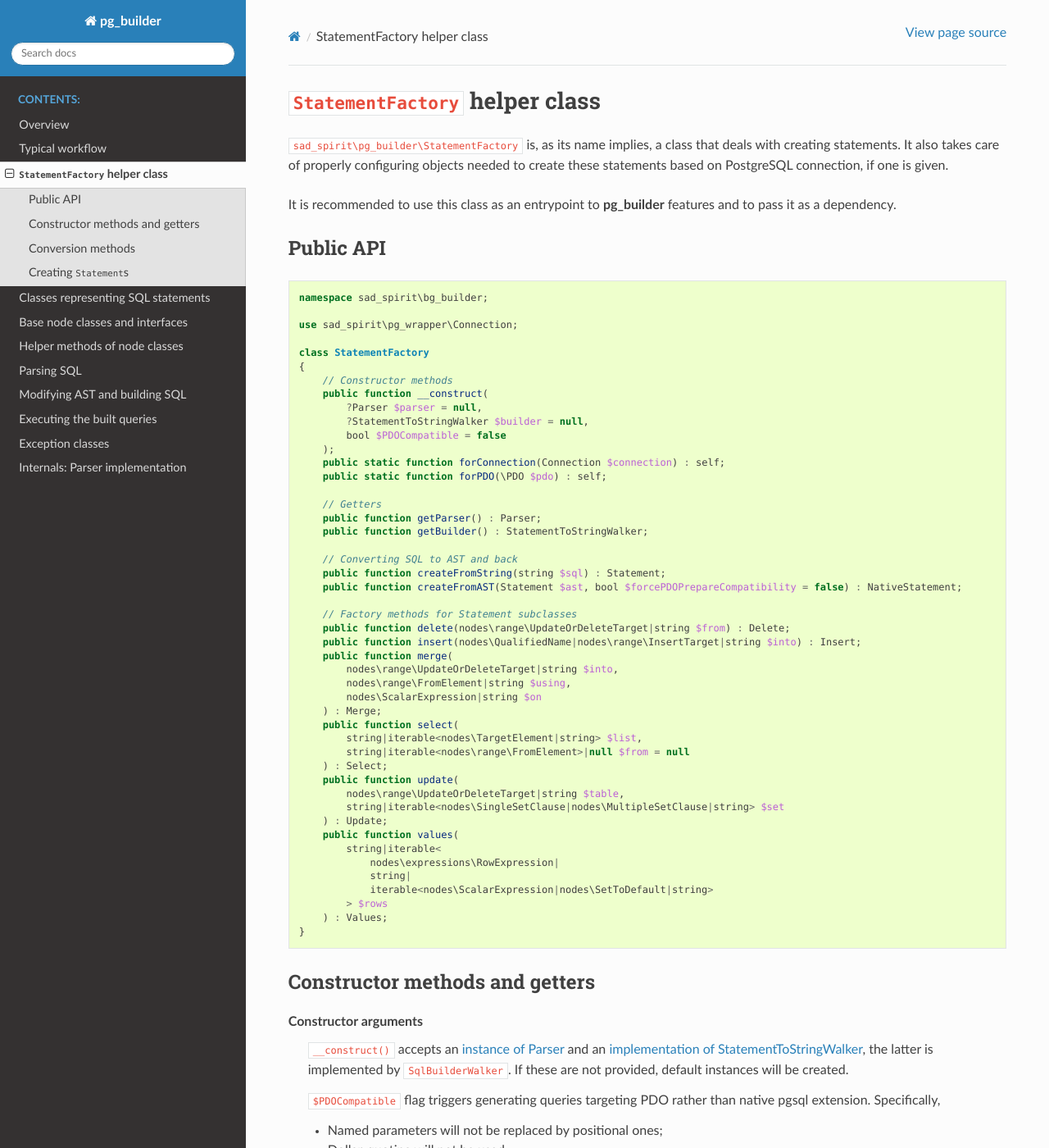
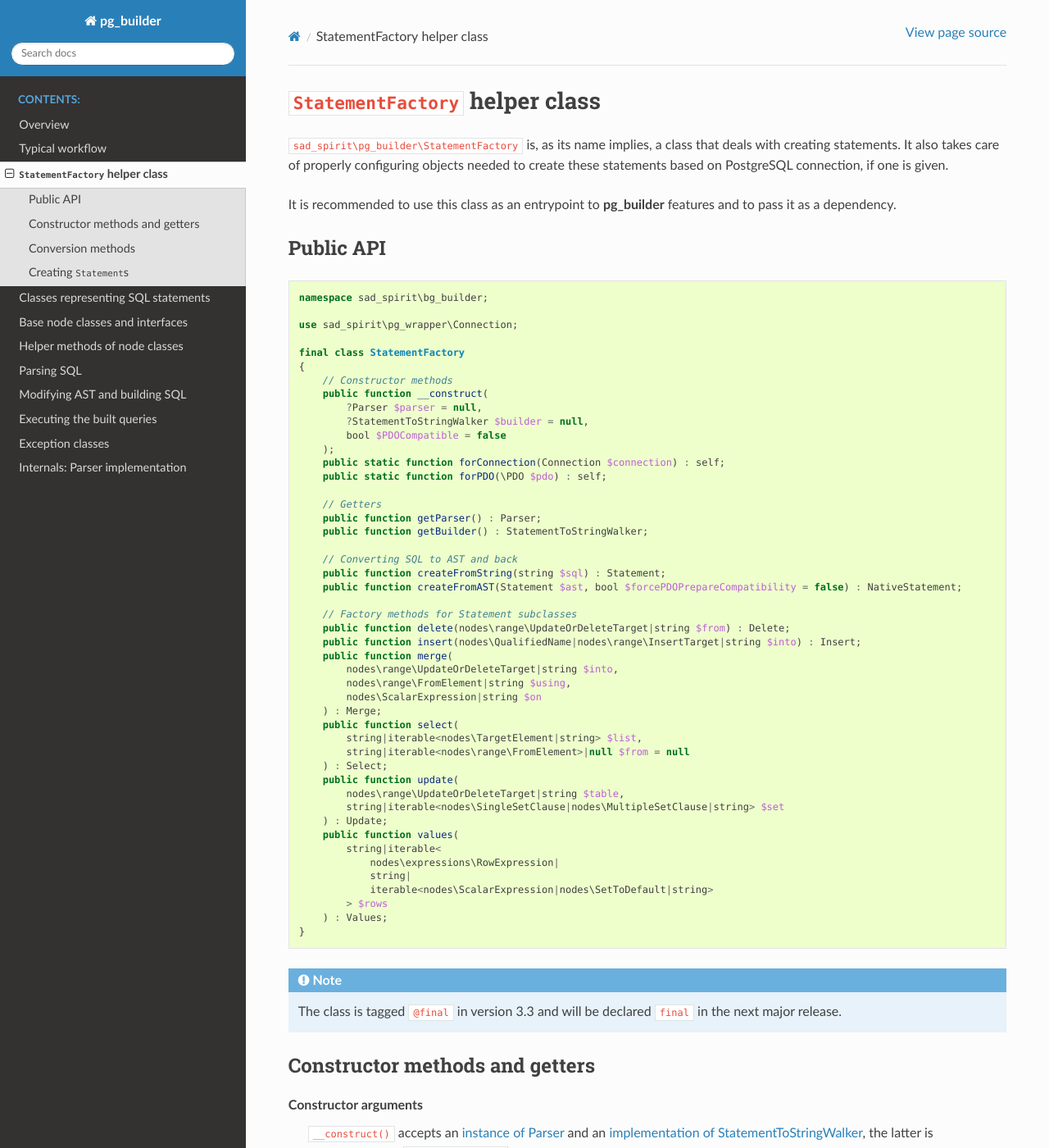
Before and after one commit to sad-spirit/pg-builder, a Sphinx documentation site: the page built from docs/statement-factory.rst, in a window 1280 px wide and 1400 px high. Shown: the whole window at 82% size. Built offline with Sphinx 7.4.7 and the Read the Docs theme 3.1.0, drawn with Linux system fonts in a browser that asks for light colours.

Commit message:
Document the 'final' changes

```diff
--- a/docs/queries.rst
+++ b/docs/queries.rst
@@ -76,7 +76,7 @@ Public API of ``NativeStatement``:
         Result
     };
 
-    class NativeStatement
+    final class NativeStatement
     {
         public function __construct(
             private readonly string $sql,
@@ -110,6 +110,9 @@ Public API of ``NativeStatement``:
         ) : PreparedStatement;
         public function executePrepared(array $params = []) : Result;
     }
+
+.. note::
+    The class is tagged ``@final`` in version 3.3 and will be declared ``final`` in the next major release.
 
 The helper methods use mappings shown above to convert / update parameters and parameter types:
 
--- a/docs/statement-factory.rst
+++ b/docs/statement-factory.rst
@@ -19,7 +19,7 @@ Public API
 
     use sad_spirit\pg_wrapper\Connection;
 
-    class StatementFactory
+    final class StatementFactory
     {
         // Constructor methods
         public function __construct(
@@ -62,6 +62,9 @@ Public API
             > $rows
         ) : Values;
     }
+
+.. note::
+    The class is tagged ``@final`` in version 3.3 and will be declared ``final`` in the next major release.
 
 
 Constructor methods and getters
```
